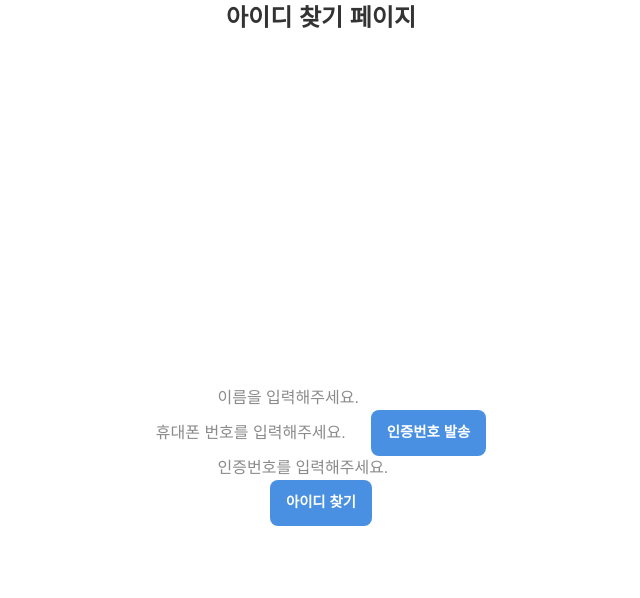
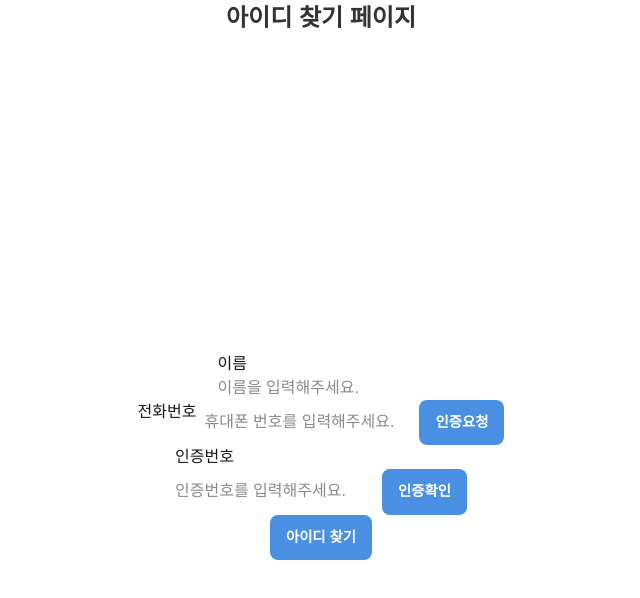
Before and after one commit to potato-club/MindBridge-front, a Next.js app: page /findid in a window 1280 px wide. Shown: the top 598 px of the page, without its empty margins (319-959 px from the left). Built offline with nearby package versions, Linux system fonts and the light colour scheme.

Commit message:
비번 페이지 기능, 아이디 확인, 비번 변경 페이지 구현중, css 다 갈아엎어야 함....

```diff
--- a/src/app/findid/components/FindId.tsx
+++ b/src/app/findid/components/FindId.tsx
@@ -52,9 +52,8 @@ const FindIdForm = () => {
 
             if (res.ok) {
                 const data = await res.json();
-                setUserId(data.userId);
-                alert(`당신의 아이디는 ${data.userId} 입니다.`);
-                router.push("/login");
+                // IDCheck 페이지로 userId 전달.
+                router.push(`/IDCheck?userId=${encodeURIComponent(data.userId)}`);
             } else {
                 alert("아이디 찾기에 실패했습니다.");
             }
@@ -75,6 +74,7 @@ const FindIdForm = () => {
 
                     {/* 이름입력 */}
                     <div className={styles.UserName}>
+                        <p>이름</p>
                         <input
                         type="text"
                         value={userName}
@@ -83,8 +83,9 @@ const FindIdForm = () => {
                         />
                     </div>
 
-                    {/* 휴대폰 번호 + 인증번호 발송 버튼*/}
+                    {/* 전화번호 + 인증번호 발송 버튼*/}
                     <div className={styles.UserPhoneNumber}>
+                        <p>전화번호</p>
                         <input
                         type="tel"
                         pattern="[0-9]*"
@@ -99,19 +100,28 @@ const FindIdForm = () => {
                         className={styles.sendButton}
                         onClick={handleSendCode}
                         >
-                            인증번호 발송
+                            인증요청
                         </button>
                     </div>
 
                     {/* 인증번호 입력 */}
                     <div className={styles.UserVerificationCode}>
+                        <p>인증번호</p>
                         <input
-                            type="number"
+                            type="text"
                             inputMode="numeric"
                             value={userVerificationCode}
                             onChange={(e) => setUserVerificationCode(e.target.value)}
                             placeholder="인증번호를 입력해주세요."
                         />
+
+                        <button
+                        type="button"
+                        className={styles.sendButton}
+                        onClick={handleSendCode}
+                        >
+                            인증확인
+                        </button>
                     </div>
 
                     {/* 제출 버튼 */}
--- a/src/app/findpw/components/FindPW.tsx
+++ b/src/app/findpw/components/FindPW.tsx
@@ -3,6 +3,7 @@
 import { useState} from "react";
 import { useRouter } from "next/navigation";
 import styles from "./FindPW.module.css";
+import { userAgent } from "next/server";
 
 /* 비밀번호 찾기 폼 */
 const FindPWForm = () => {
@@ -13,6 +14,53 @@ const FindPWForm = () => {
     const [userVerificationCode, setUserVerificationCode] = useState("");
 
     const router = useRouter();
+
+    const handleSendCode = async (e: React.MouseEvent<HTMLButtonElement) => {
+        // 백엔드 api요청.(인증번호 요청)
+        try {
+            const res = await fetch("/api/send-code", {
+                method: "POST",
+                headers: { "Content-Type": "application/json" },
+                body: JSON.stringify({ phone: userPhoneNumger }),
+            });
+
+            if (res.ok) {
+                alert("인증번호가 발송되었습니다.");
+            } else {
+                alert("입력하신 정보가 올바르지 않습니다.");
+            }
+        } catch (error) {
+            console.error(error);
+            alert("서버 오류가 발생했습니다.");
+        }
+    };
+
+    const handleSubmit = async (e: React.FormEvent<HTMLFormElement>) => {
+        e.preventDefault();
+        // 백엔드 api요쳥(인증번호 확인)
+        try {
+            const res = await fetch("/api/find-password", {
+                method: "Post",
+                headers: { "Cotnent-Type": "application/json" },
+                body: JSON.stringify({
+                    id: userID,
+                    name: userName,
+                    phone: userPhoneNumber,
+                    code: userVerificationCode,
+                }),
+            });
+
+            if (res.ok) {
+                router.push("/PWReset");
+            } else {
+                alert("정보가 올바르지 않거나 인증에 실패했습니다.");
+            }
+        } catch (error) {
+            console.error(error);
+            alert("서버 오류가 발생했습니다.");
+        }
+    };
+
 
 
     return (
@@ -25,40 +73,44 @@ const FindPWForm = () => {
 
                     {/* 아이디 입력 */}
                     <div className={styles.UserId}>
+                        <p>아이디</p>
                         <input type="text"
                         value={userID}
                         placeholder="아이디를 입력하세요." />
                     </div>
 
-                    {/* 이름 입력 */}
-                    <div className={styles.UserName}>
-                        <input type="text"
-                        value={userName}
-                        placeholder="이름을 입력하세요" />
-                    </div>
-
-                    {/* 나이 버튼 (여자, 남자, 비공개 */}
-                    <div className={styles.UserAge}>
-                        <button className={styles.Male}>남성</button>
-                        <button className={styles.Female}>여성</button>
-                        <button className={styles.None}>비공개</button>
-                    </div>
-
                     {/* 전화번호 + 인증번호 버튼 + 토큰 발급 받아야함.*/}
 
                     <div className={styles.userPhoneNumber}>
+                        <p>전화번호</p>
                         <input type="number"
                         value={userPhoneNumber}
                         placeholder="전화번호를 입력하세요." />
-                        <button className="VerificationCode">인증번호</button>
+                        <button className="VerificationCode">인증요청</button>
                     </div>
 
                     {/* 인증번호 */}
                     <div className={styles.UserVerificationCode}>
+                        <p>인증번호</p>
                         <input type="text"
                         value={userVerificationCode}
                         placeholder="인증번호를 입력하세요." />
+
+                        <button
+                            type="button"
+                            className={styles.sendButton}
+                            // onClick={handleSendCode}
+                            >
+                                인증확인
+                        </button>
                     </div>
+
+
+
+                    {/* 제출 버튼 */}
+                    <button type="submit" className={styles.submitButton}>
+                        다음으로
+                    </button>
 
                 </div>
             </form>
--- /dev/null
+++ b/src/app/idcheck/conponents/IDCheck.tsx
@@ -0,0 +1,27 @@
+"use client";
+
+import { useSearchParams, useRouter } from "next/navigation";
+
+const IDCheckPage = () => {
+  const searchParams = useSearchParams();
+  const router = useRouter();
+
+  // URL에서 userId 가져오기
+  const userId = searchParams.get("userId");
+
+  return (
+    <div style={{ padding: "40px", textAlign: "center" }}>
+      <h1>아이디 확인</h1>
+      {userId ? (
+        <>
+          <p>고객님의 아이디는 <strong>{userId}</strong> 입니다.</p>
+          <button onClick={() => router.push("/login")}>로그인하러 가기</button>
+        </>
+      ) : (
+        <p>아이디 정보를 불러올 수 없습니다.</p>
+      )}
+    </div>
+  );
+};
+
+export default IDCheckPage;
```
Also changed, not shown: src/app/idcheck/conponents/IDChenk.module.css (added), src/app/idcheck/page.tsx (added), src/app/pwreset/conponents/PWReset.module.css (added), src/app/pwreset/conponents/PWReset.tsx (added), src/app/pwreset/page.tsx (added).
